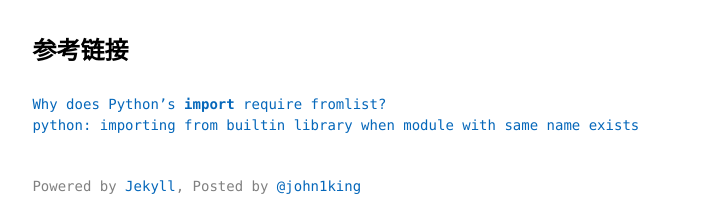
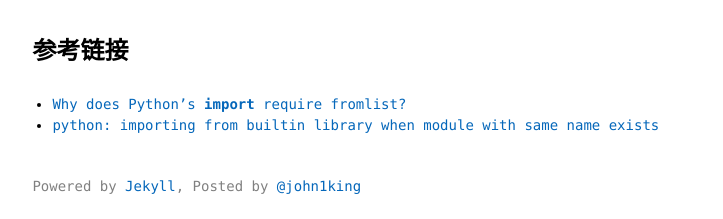
Before and after one commit to john1king/john1king.github.com, a Jekyll site: the page built from _posts/2012-08-09-python-module-and-package.md, in a window 1280 px wide. Shown: the part 2803-3022 px from the top of the page, without its empty margins (208-931 px from the left). Built offline with Jekyll 4.4.1, drawn with Linux system fonts in a browser that asks for light colours; Markdown is read by kramdown in place of the engine named in the settings; comment, search, counter and statistics services are not loaded.

Commit message:
add ul and li content style

```diff
--- a/css/screen.css
+++ b/css/screen.css
@@ -1,10 +1,10 @@
 
-body, pre, ul, li {
+body, pre, ul, li{
   padding:0; margin:0;
 }
 
-ul, li {
-  list-style:none;
+ul {
+  margin:15px 20px;
 }
 
 body {
@@ -68,7 +68,9 @@ ul.index {
 }
 
 ul.index li {
+  margin:0;
   color:#808080;
+  list-style:none;
 }
 
 ul.index .date {
```
